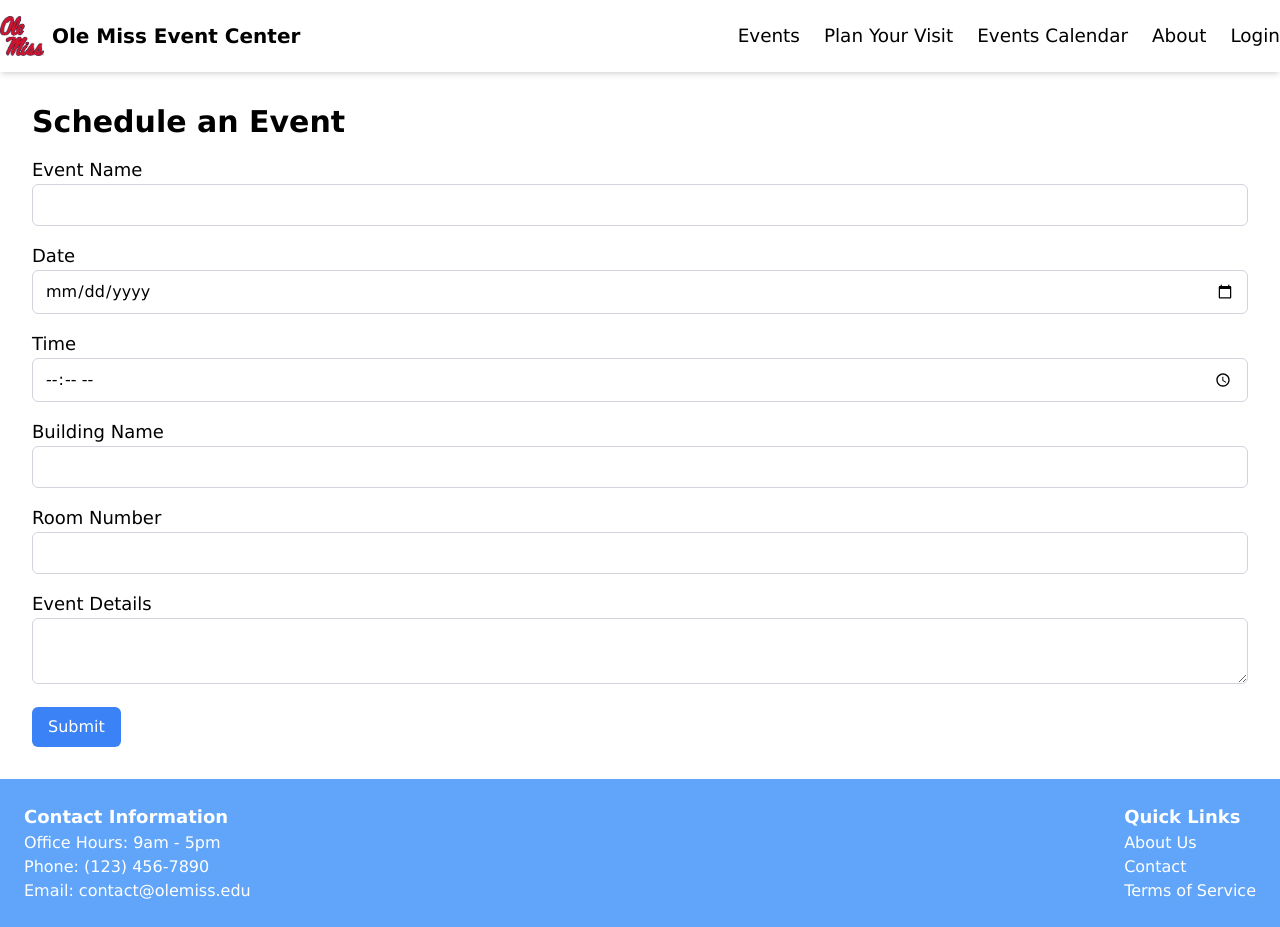
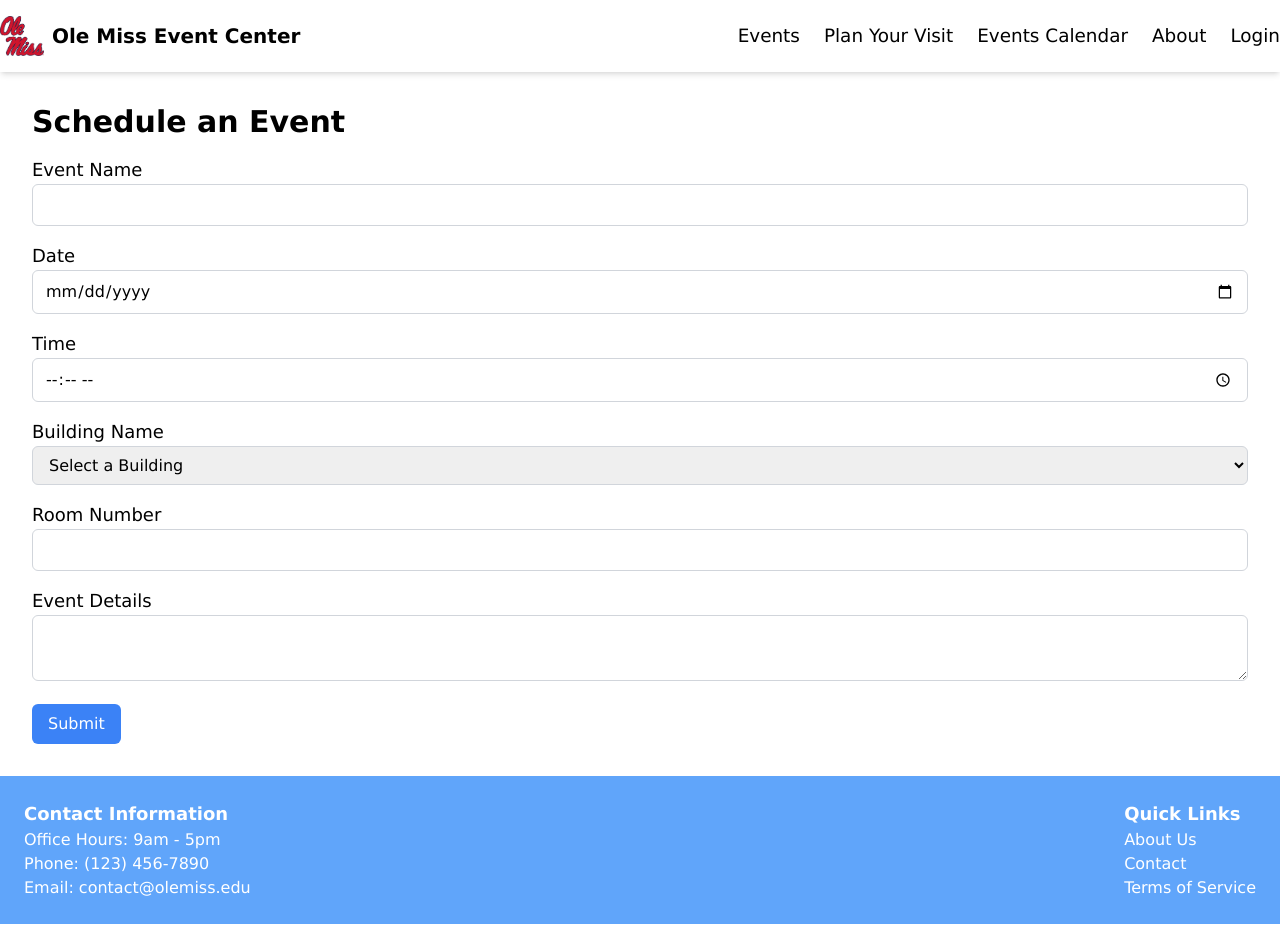
Before and after one commit to lappotts/final_event, a Next.js app: page /schedule_event in a window 1280 px wide. Built offline with nearby package versions, Linux system fonts and the light colour scheme; no server answers.

Commit message:
schedule event changes

```diff
--- a/app/schedule_event/page.tsx
+++ b/app/schedule_event/page.tsx
@@ -15,8 +15,25 @@
     roomNumber: '',
   });
 
-  const handleInputChange = (e: React.ChangeEvent<HTMLInputElement | HTMLTextAreaElement>) => {
+  const today = new Date();
+  const minDate = new Date(today);
+  minDate.setDate(today.getDate() + 2); // Two days ahead
+
+  const formatDate = (date: Date) => {
+    return date.toISOString().split('T')[0];
+  };
+
+  const handleInputChange = (
+    e: React.ChangeEvent<HTMLInputElement | HTMLTextAreaElement | HTMLSelectElement>
+  ) => {
     const { name, value } = e.target;
+
+    // Validate room number to only accept positive integers
+    if (name === 'roomNumber' && value !== '') {
+      const isValid = /^\d+$/.test(value);
+      if (!isValid) return; // Ignore invalid input
+    }
+
     setFormData((prevData) => ({
       ...prevData,
       [name]: value,
@@ -25,8 +42,8 @@
 
   const handleSubmit = (e: React.FormEvent) => {
     e.preventDefault();
+    console.log('Event Scheduled:', formData);
     // Add form submission logic here
-    console.log('Event Scheduled:', formData);
   };
 
   return (
@@ -57,6 +74,7 @@
               onChange={handleInputChange}
               required
               className="w-full px-3 py-2 border border-gray-300 rounded-md"
+              min={formatDate(minDate)} // Restrict minimum date
             />
           </div>
           <div>
@@ -73,26 +91,33 @@
           </div>
           <div>
             <label htmlFor="buildingName" className="block text-lg font-medium">Building Name</label>
-            <input
-              type="text"
+            <select
               id="buildingName"
               name="buildingName"
               value={formData.buildingName}
               onChange={handleInputChange}
               required
               className="w-full px-3 py-2 border border-gray-300 rounded-md"
-            />
+            >
+              <option value="">Select a Building</option>
+              <option value="The Pavilion">The Pavilion</option>
+              <option value="Weir Hall">Weir Hall</option>
+              <option value="Conner Hall">Conner Hall</option>
+              <option value="Lamar Hall">Lamar Hall</option>
+            </select>
           </div>
           <div>
             <label htmlFor="roomNumber" className="block text-lg font-medium">Room Number</label>
             <input
-              type="text"
+              type="number"
               id="roomNumber"
               name="roomNumber"
               value={formData.roomNumber}
               onChange={handleInputChange}
               required
               className="w-full px-3 py-2 border border-gray-300 rounded-md"
+              min="1" // Positive whole numbers only
+              step="1" // Prevent decimals
             />
           </div>
           <div>
```
